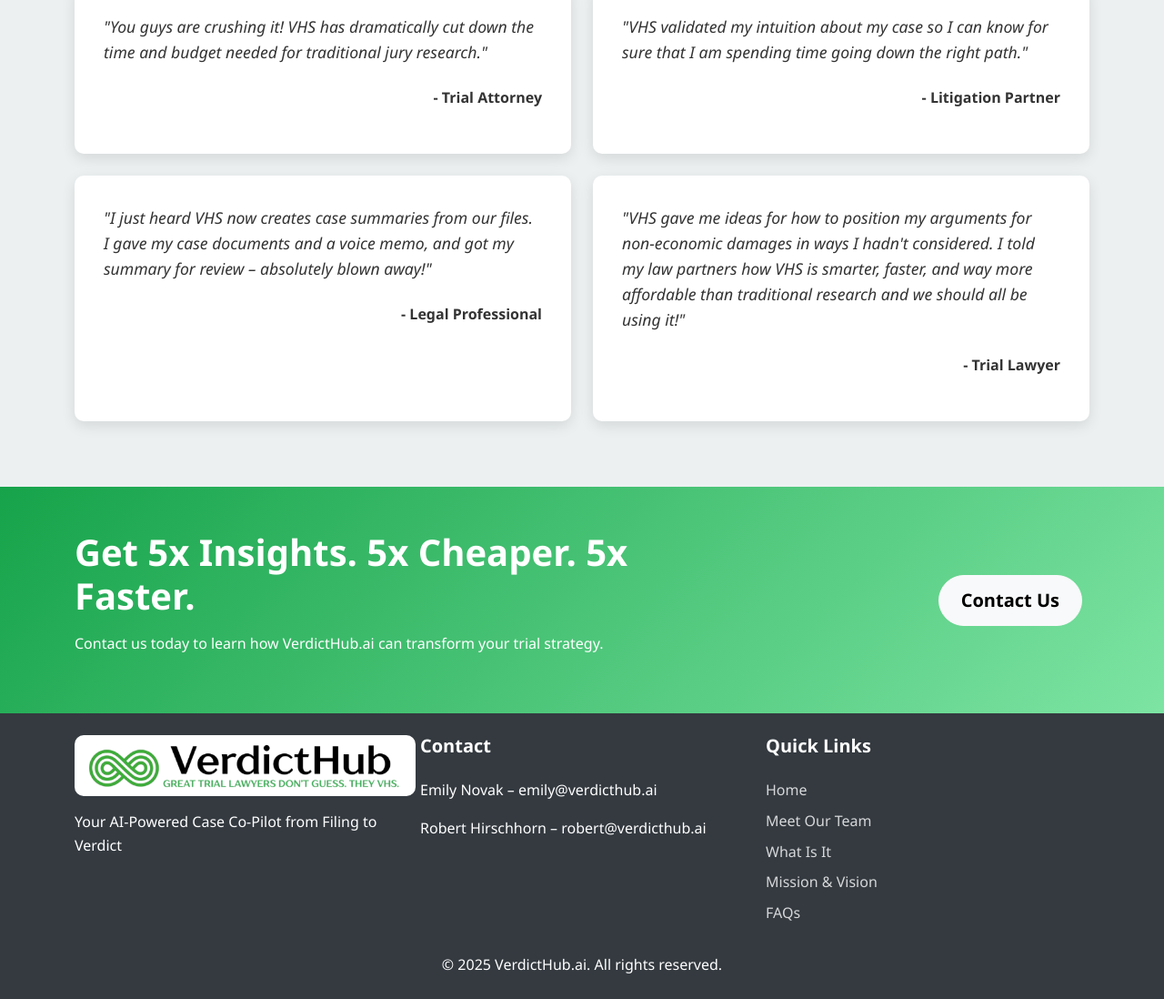
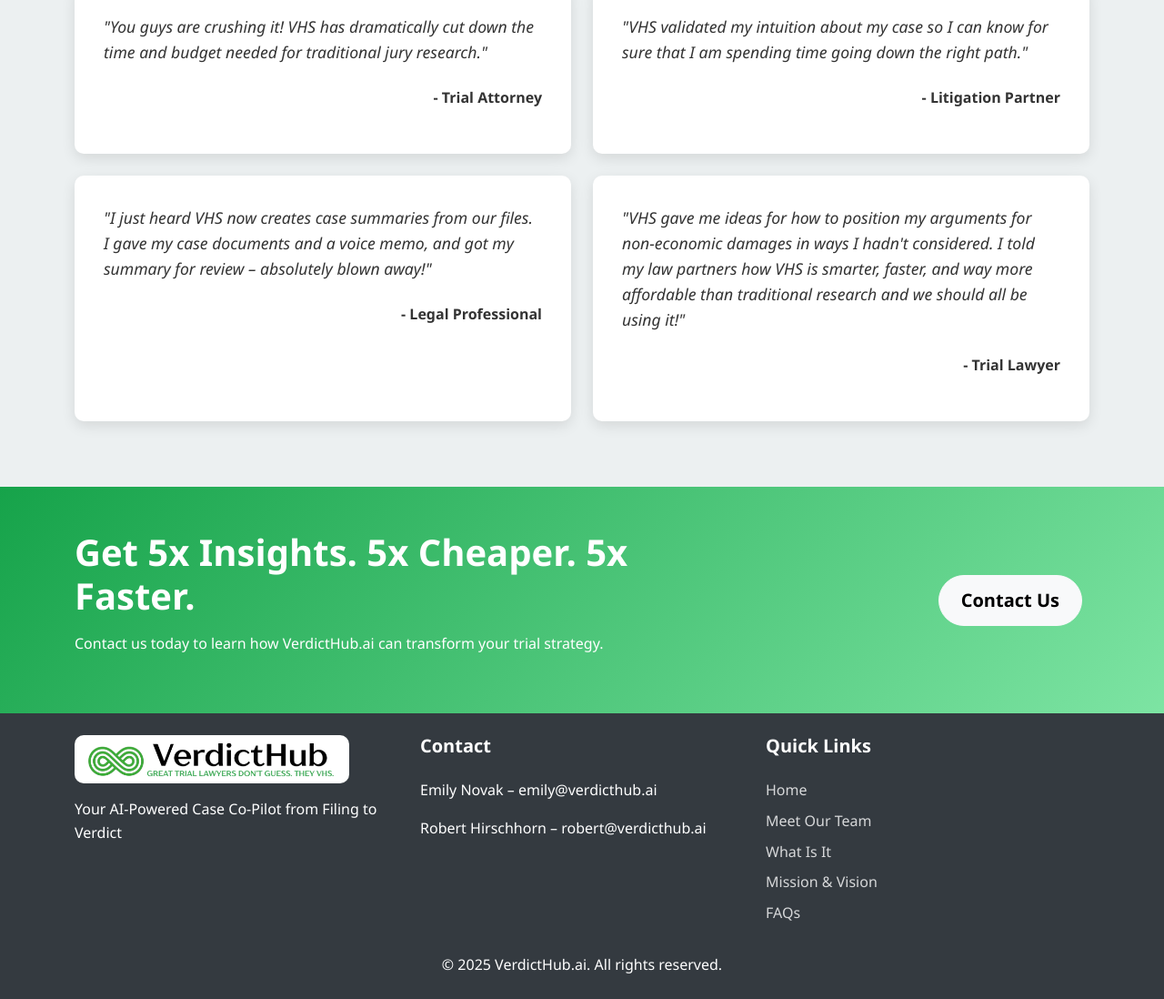
Before and after one commit to Reactomon/vh-ai, a plain HTML site: page index.html in a window 1280 px wide. Shown: the part 2153-3251 px from the top of the page at 91% size. Drawn offline with nearby package versions, Linux system fonts and the light colour scheme.

Commit message:
Changes for vh

```diff
--- a/styles.css
+++ b/styles.css
@@ -343,7 +343,7 @@
 }
 
 .footer-logo {
-    height: 67px;
+    height: 53px;
     margin-bottom: 1rem;
     background: white;
     padding: inherit;
```
